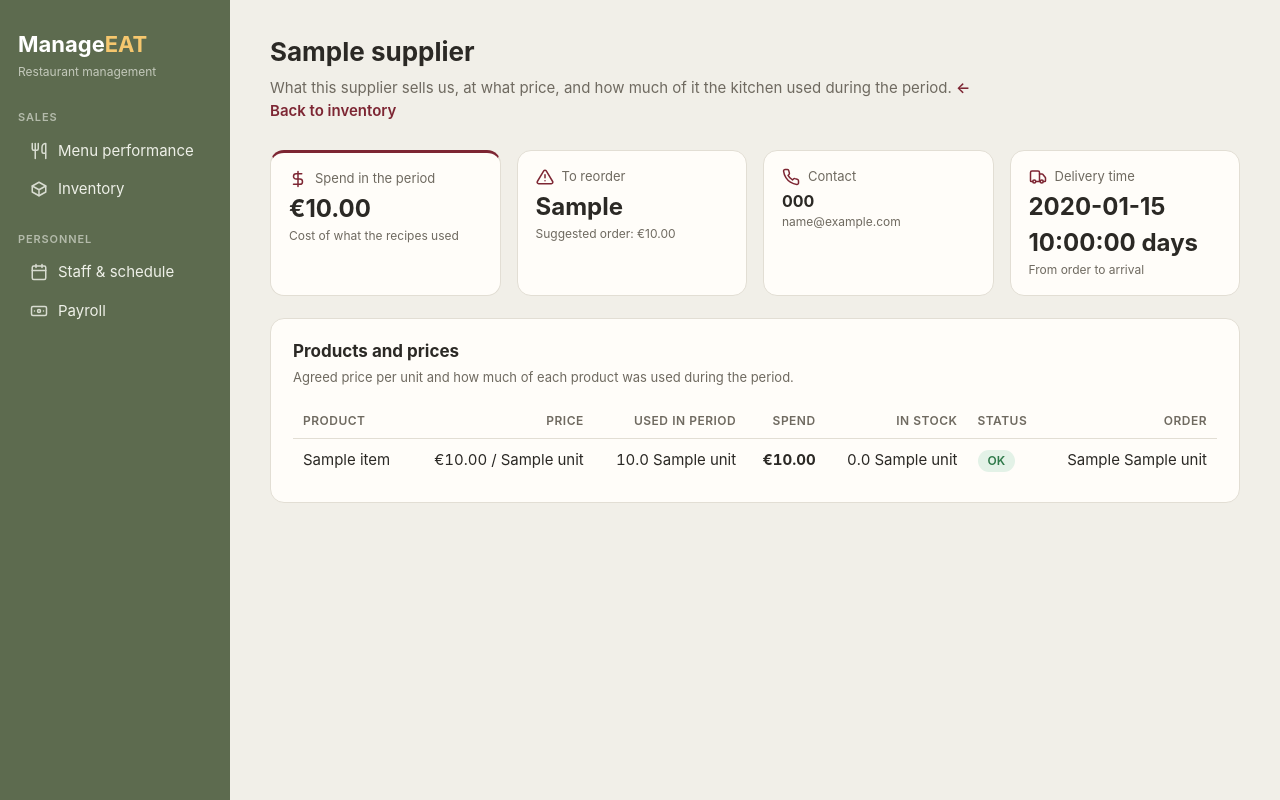
After one commit to liglesias1/ManageEAT, a FastAPI app: template templates/sales/supplier.html in a window 1280 px wide. The commit adds this page. Run offline with FastAPI, Linux system fonts and the light colour scheme; the template is opened without the code that fills it: most values are stand-ins (such as "Sample title", 1, 10 or a date in 2020).

Commit message:
feat(sales): add inventory page with reorder alerts, supplier details and a form to add suppliers

```diff
--- a/domains/sales/routes.py
+++ b/domains/sales/routes.py
@@ -1,10 +1,15 @@
 """Web pages of the sales domain."""
-from fastapi import APIRouter, Request
-from fastapi.responses import HTMLResponse
+from typing import List
+
+from fastapi import APIRouter, Form, HTTPException, Request
+from fastapi.responses import HTMLResponse, RedirectResponse
+from pydantic import ValidationError
 
 from database import get_connection
+from domains.sales import repository
 from domains.sales.repository import get_dish_sales
-from domains.sales.services import classify_menu, menu_summary
+from domains.sales.schemas import SupplierIn
+from domains.sales.services import classify_menu, inventory_summary, menu_summary, stock_status, supplier_summary
 from web import templates
 
 router = APIRouter(prefix="/sales", tags=["sales"])
@@ -29,3 +34,82 @@ def menu_page(request: Request):
         "sales/menu.html",
         {"by_category": by_category, "summary": menu_summary(dishes)},
     )
+
+
+def _inventory_page(request, errors=None, form=None, added=None, status_code=200):
+    conn = get_connection()
+    try:
+        stock = stock_status(repository.get_stock_levels(conn), repository.get_last_order_day(conn))
+        as_of = repository.get_last_order_day(conn)
+        suppliers = repository.get_suppliers(conn)
+        ingredients = repository.get_ingredient_choices(conn)
+    finally:
+        conn.close()
+
+    return templates.TemplateResponse(
+        request,
+        "sales/inventory.html",
+        {
+            "stock": stock,
+            "as_of": as_of,
+            "summary": inventory_summary(stock),
+            "suppliers": suppliers,
+            "ingredients": ingredients,
+            "errors": errors or [],
+            "form": form or {},
+            "added": added,
+        },
+        status_code=status_code,
+    )
+
+
+@router.get("/inventory", response_class=HTMLResponse)
+def inventory_page(request: Request, added: str = None):
+    return _inventory_page(request, added=added)
+
+
+@router.post("/inventory/suppliers", response_class=HTMLResponse)
+def create_supplier(
+    request: Request,
+    name: str = Form(""),
+    phone: str = Form(""),
+    email: str = Form(""),
+    lead_time_days: str = Form(""),
+    ingredient_ids: List[int] = Form([]),
+):
+    form = {"name": name, "phone": phone, "email": email, "lead_time_days": lead_time_days,
+            "ingredient_ids": ingredient_ids}
+    try:
+        supplier = SupplierIn(**form)
+    except ValidationError as error:
+        messages = [e["msg"].replace("Value error, ", "").capitalize() for e in error.errors()]
+        return _inventory_page(request, errors=messages, form=form, status_code=422)
+
+    conn = get_connection()
+    try:
+        repository.add_supplier(
+            conn, supplier.name, supplier.phone, supplier.email, supplier.lead_time_days, supplier.ingredient_ids
+        )
+    finally:
+        conn.close()
+    # Post/Redirect/Get: reloading the page after saving does not submit the form twice
+    return RedirectResponse(url=f"/sales/inventory?added={supplier.name}", status_code=303)
+
+
+@router.get("/suppliers/{supplier_id}", response_class=HTMLResponse)
+def supplier_page(request: Request, supplier_id: int):
+    conn = get_connection()
+    try:
+        supplier = repository.get_supplier(conn, supplier_id)
+        if supplier is None:
+            raise HTTPException(status_code=404, detail="Supplier not found")
+        stock = stock_status(repository.get_stock_levels(conn), repository.get_last_order_day(conn))
+    finally:
+        conn.close()
+
+    items = [item for item in stock if item["supplier_id"] == supplier_id]
+    return templates.TemplateResponse(
+        request,
+        "sales/supplier.html",
+        {"supplier": supplier, "items": items, "summary": supplier_summary(items)},
+    )
--- a/domains/sales/schemas.py
+++ b/domains/sales/schemas.py
@@ -1,5 +1,5 @@
 """Pydantic models for the data entering and leaving the sales domain."""
-from typing import Optional
+from typing import List, Optional
 
 from pydantic import BaseModel, Field, field_validator, model_validator
 
@@ -11,6 +11,7 @@ class SupplierIn(BaseModel):
     phone: Optional[str] = Field(default=None, max_length=30)
     email: Optional[str] = Field(default=None, max_length=120)
     lead_time_days: int = Field(ge=0, le=60)
+    ingredient_ids: List[int] = []
 
     @field_validator("name", "phone", "email", mode="before")
     @classmethod
--- a/static/style.css
+++ b/static/style.css
@@ -147,3 +147,41 @@ td.num, th.num { text-align: right; font-variant-numeric: tabular-nums; }
 /* Two cards side by side */
 .split { display: grid; grid-template-columns: minmax(0, 2fr) minmax(0, 3fr); gap: 22px; align-items: start; }
 .chart-box.small { height: 220px; margin-bottom: 12px; }
+
+
+/* Forms and messages */
+.form { display: grid; gap: 12px; }
+.form label { display: grid; gap: 4px; font-size: 13px; font-weight: 600; color: var(--muted); }
+.form input {
+  padding: 9px 11px;
+  border: 1px solid var(--line);
+  border-radius: 8px;
+  background: #fff;
+  color: var(--ink);
+  font: inherit;
+}
+.form input:focus { outline: 2px solid var(--accent); outline-offset: -1px; }
+.form button {
+  justify-self: start;
+  padding: 9px 18px;
+  border: none;
+  border-radius: 8px;
+  background: var(--accent);
+  color: #fff;
+  font: inherit;
+  font-weight: 600;
+  cursor: pointer;
+}
+.form button:hover { filter: brightness(1.1); }
+.notice { padding: 10px 14px; border-radius: 8px; margin-bottom: 14px; font-size: 14px; }
+.notice.success { background: var(--star-bg); color: var(--star); }
+.notice.error { background: var(--dog-bg); color: var(--dog); }
+.nowrap { white-space: nowrap; }
+
+
+/* Links and checkbox lists */
+.link { color: var(--accent); font-weight: 600; text-decoration: none; }
+.link:hover { text-decoration: underline; }
+.choices { border: 1px solid var(--line); border-radius: 8px; padding: 10px 12px; max-height: 220px; overflow-y: auto; }
+.choices legend { font-size: 13px; font-weight: 600; color: var(--muted); padding: 0 4px; }
+.form .choice { display: flex; align-items: center; gap: 8px; font-weight: 400; color: var(--ink); padding: 3px 0; }
--- a/templates/base.html
+++ b/templates/base.html
@@ -17,6 +17,10 @@
       <a href="/sales/menu" class="{{ 'active' if path == '/sales/menu' else '' }}">
         <svg viewBox="0 0 24 24" fill="none" stroke="currentColor" stroke-width="2" stroke-linecap="round" stroke-linejoin="round"><path d="M3 2v7c0 1.1.9 2 2 2h4a2 2 0 0 0 2-2V2"/><path d="M7 2v20"/><path d="M21 15V2a5 5 0 0 0-5 5v6c0 1.1.9 2 2 2h3Zm0 0v7"/></svg>
         Menu performance
+      </a>
+      <a href="/sales/inventory" class="{{ 'active' if path == '/sales/inventory' or path.startswith('/sales/suppliers') else '' }}">
+        <svg viewBox="0 0 24 24" fill="none" stroke="currentColor" stroke-width="2" stroke-linecap="round" stroke-linejoin="round"><path d="M21 8 12 3 3 8v8l9 5 9-5Z"/><path d="m3 8 9 5 9-5M12 13v8"/></svg>
+        Inventory
       </a>
       <p class="nav-group">Personnel</p>
       <a href="/personnel/schedule" class="{{ 'active' if path == '/personnel/schedule' else '' }}">
--- /dev/null
+++ b/templates/sales/supplier.html
@@ -0,0 +1,83 @@
+{% extends "base.html" %}
+{% block title %}{{ supplier.name }}{% endblock %}
+{% block heading %}{{ supplier.name }}{% endblock %}
+{% block intro %}
+What this supplier sells us, at what price, and how much of it the kitchen used during the period.
+<a class="link" href="/sales/inventory">← Back to inventory</a>
+{% endblock %}
+
+{% block content %}
+<section class="kpis">
+  <div class="kpi highlight">
+    <div class="label">
+      <svg viewBox="0 0 24 24" fill="none" stroke="currentColor" stroke-width="2" stroke-linecap="round" stroke-linejoin="round"><path d="M12 2v20M17 5H9.5a3.5 3.5 0 0 0 0 7h5a3.5 3.5 0 0 1 0 7H6"/></svg>
+      Spend in the period
+    </div>
+    <div class="value">{{ summary.spend | eur }}</div>
+    <div class="note">Cost of what the recipes used</div>
+  </div>
+  <div class="kpi">
+    <div class="label">
+      <svg viewBox="0 0 24 24" fill="none" stroke="currentColor" stroke-width="2" stroke-linecap="round" stroke-linejoin="round"><path d="M12 9v4M12 17h.01"/><path d="M10.3 3.9 1.8 18a2 2 0 0 0 1.7 3h17a2 2 0 0 0 1.7-3L13.7 3.9a2 2 0 0 0-3.4 0Z"/></svg>
+      To reorder
+    </div>
+    <div class="value">{{ summary.to_reorder }}</div>
+    <div class="note">Suggested order: {{ summary.order_value | eur }}</div>
+  </div>
+  <div class="kpi">
+    <div class="label">
+      <svg viewBox="0 0 24 24" fill="none" stroke="currentColor" stroke-width="2" stroke-linecap="round" stroke-linejoin="round"><path d="M22 16.9v3a2 2 0 0 1-2.2 2 19.8 19.8 0 0 1-8.6-3.1 19.5 19.5 0 0 1-6-6A19.8 19.8 0 0 1 2.1 4.2 2 2 0 0 1 4.1 2h3a2 2 0 0 1 2 1.7c.1 1 .4 1.9.7 2.8a2 2 0 0 1-.5 2.1L8 9.9a16 16 0 0 0 6 6l1.3-1.3a2 2 0 0 1 2.1-.4c.9.3 1.8.6 2.8.7a2 2 0 0 1 1.7 2Z"/></svg>
+      Contact
+    </div>
+    <div class="value" style="font-size:16px">{{ supplier.phone or "–" }}</div>
+    <div class="note">{{ supplier.email or "No email" }}</div>
+  </div>
+  <div class="kpi">
+    <div class="label">
+      <svg viewBox="0 0 24 24" fill="none" stroke="currentColor" stroke-width="2" stroke-linecap="round" stroke-linejoin="round"><path d="M14 18V6a2 2 0 0 0-2-2H4a2 2 0 0 0-2 2v11a1 1 0 0 0 1 1h2"/><path d="M15 18H9"/><path d="M19 18h2a1 1 0 0 0 1-1v-3.7a1 1 0 0 0-.2-.6l-3.5-4.4A1 1 0 0 0 17.5 8H14"/><circle cx="17" cy="18" r="2"/><circle cx="7" cy="18" r="2"/></svg>
+      Delivery time
+    </div>
+    <div class="value">{{ supplier.lead_time_days }} days</div>
+    <div class="note">From order to arrival</div>
+  </div>
+</section>
+
+<section class="card">
+  <h2>Products and prices</h2>
+  <p class="hint">Agreed price per unit and how much of each product was used during the period.</p>
+  {% if items %}
+  <table>
+    <thead>
+      <tr>
+        <th>Product</th>
+        <th class="num">Price</th>
+        <th class="num">Used in period</th>
+        <th class="num">Spend</th>
+        <th class="num">In stock</th>
+        <th>Status</th>
+        <th class="num">Order</th>
+      </tr>
+    </thead>
+    <tbody>
+      {% for item in items %}
+      <tr>
+        <td>{{ item.name }}</td>
+        <td class="num">{{ item.unit_cost | eur }} / {{ item.unit }}</td>
+        <td class="num">{{ "%.1f" | format(item.used_in_period) }} {{ item.unit }}</td>
+        <td class="num"><strong>{{ item.spend_in_period | eur }}</strong></td>
+        <td class="num">{{ "%.1f" | format(item.current if item.current > 0 else 0) }} {{ item.unit }}</td>
+        <td>
+          {% if item.status == "out" %}<span class="badge dog">Out</span>
+          {% elif item.status == "reorder" %}<span class="badge plowhorse">Reorder</span>
+          {% else %}<span class="badge star">OK</span>{% endif %}
+        </td>
+        <td class="num">{% if item.suggested_order %}{{ item.suggested_order }} {{ item.unit }}{% else %}–{% endif %}</td>
+      </tr>
+      {% endfor %}
+    </tbody>
+  </table>
+  {% else %}
+  <p class="muted">This supplier does not supply any ingredient yet.</p>
+  {% endif %}
+</section>
+{% endblock %}
```
Also changed, not shown: domains/sales/repository.py (+38 -4 lines), domains/sales/services.py (+11 -0 lines), templates/sales/inventory.html (added, +138 -0 lines), tests/sales/test_inventory.py (+11 -1 lines), tests/sales/test_pages.py (+43 -0 lines), tests/sales/test_repository.py (+25 -3 lines).
